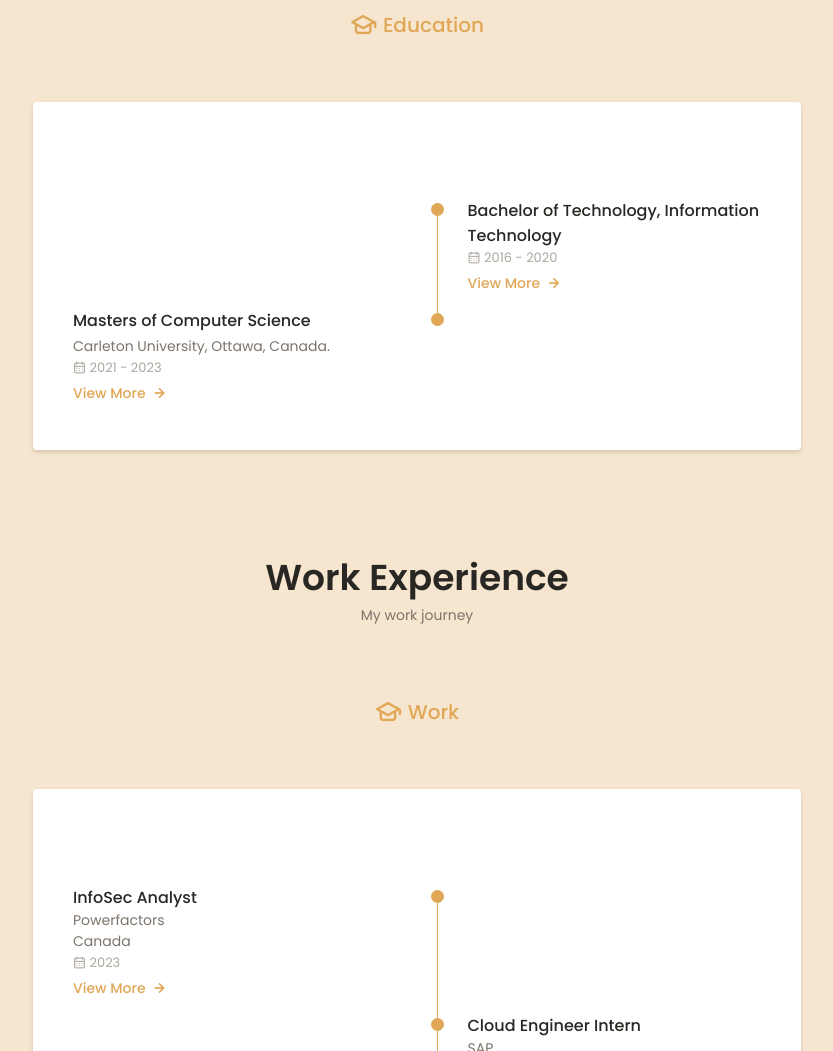
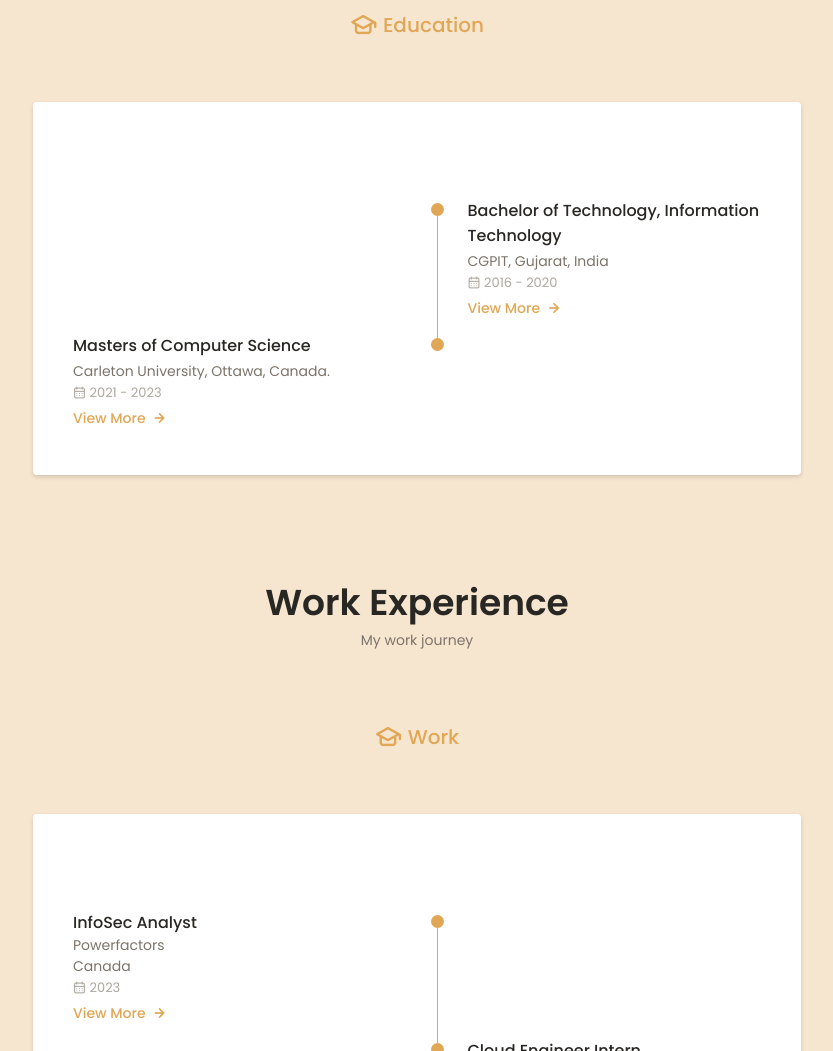
Before and after one commit to helipatel11/cloud-resume-challenge, a plain HTML site: page Website/index.html in a window 1280 px wide. Shown: the part 1784-2835 px from the top of the page, without its empty margins (223-1056 px from the left). Drawn offline with nearby package versions, Linux system fonts and the light colour scheme; no server answers.

```diff
--- a/Website/index.html
+++ b/Website/index.html
@@ -289,9 +289,8 @@ id="Education"
         </div>
         <div>
           <h3 class="Education__title">Bachelor of Technology, Information Technology</h3>
-          <!-- <span class="Education__subtitle"
-            >Vidyodaya <br /></span -->
-          <!-- > -->
+          <span class="Education__subtitle"
+            >CGPIT, Gujarat, India <br /></span >
           <div class="Education__calender">
             <i class="uil uil-calendar-alt"></i>
             2016 - 2020
```
Also changed, not shown: 2 other files.
